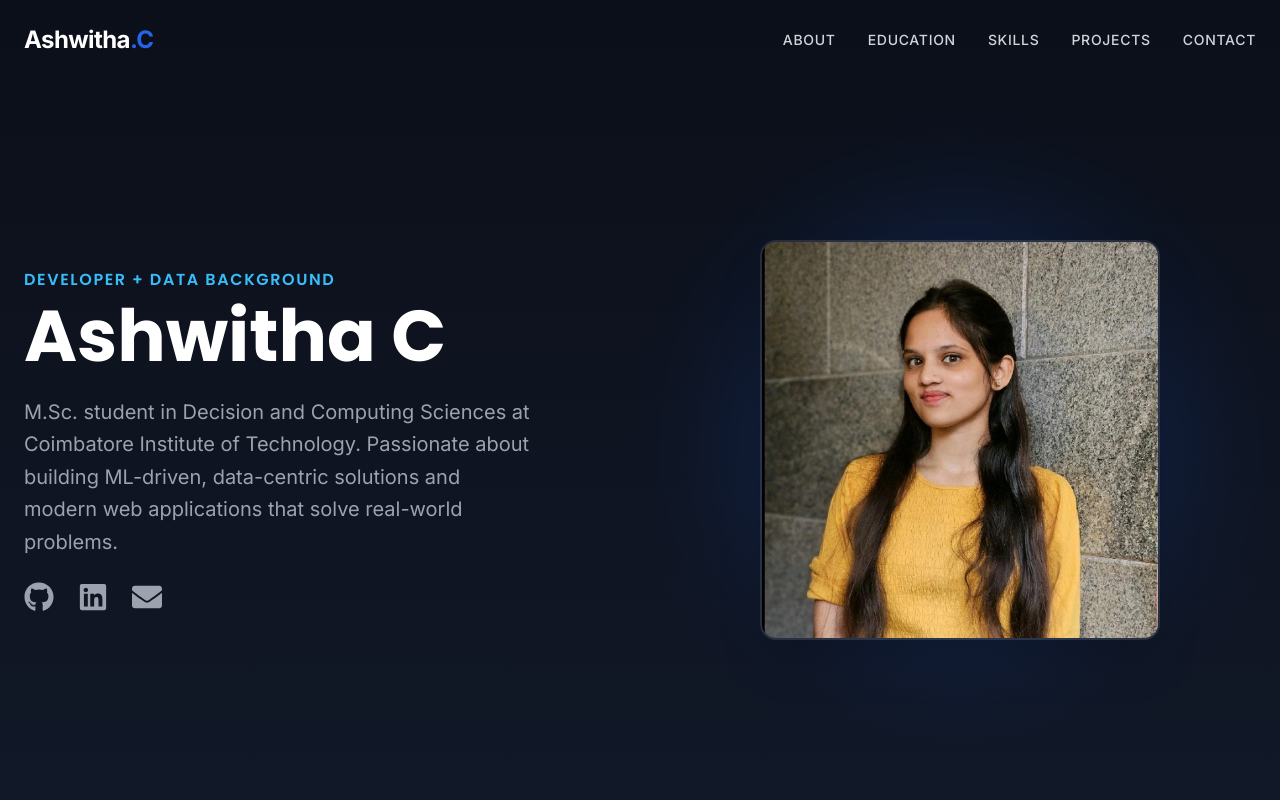
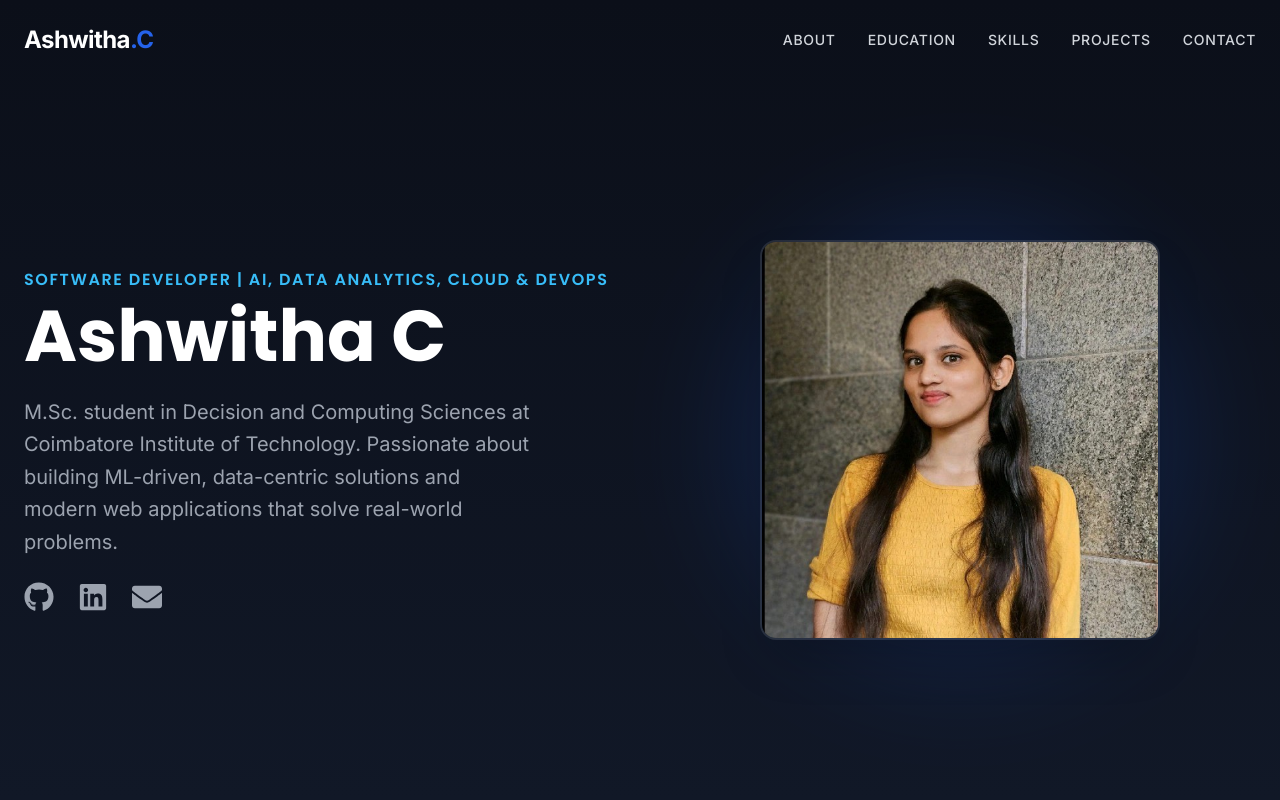
Before and after one commit to ashhwiithac22/My-Portfolio, a React (Vite) app: page / in a window 1280 px wide. Shown: the top 800 px of the page. Built offline with nearby package versions, Linux system fonts and the light colour scheme.

Commit message:
updated intro

```diff
--- a/components/About.tsx
+++ b/components/About.tsx
@@ -15,7 +15,7 @@ const About: React.FC = () => {
           className="space-y-6"
         >
           <div className="space-y-2">
-            <h2 className="text-[#38BDF8] font-semibold tracking-widest uppercase">Developer + Data Background</h2>
+            <h2 className="text-[#38BDF8] font-semibold tracking-widest uppercase">Software Developer | AI, Data Analytics, Cloud & DevOps</h2>
             <h1 className="text-5xl md:text-7xl font-bold text-white leading-tight">
               Ashwitha C
             </h1>
```
